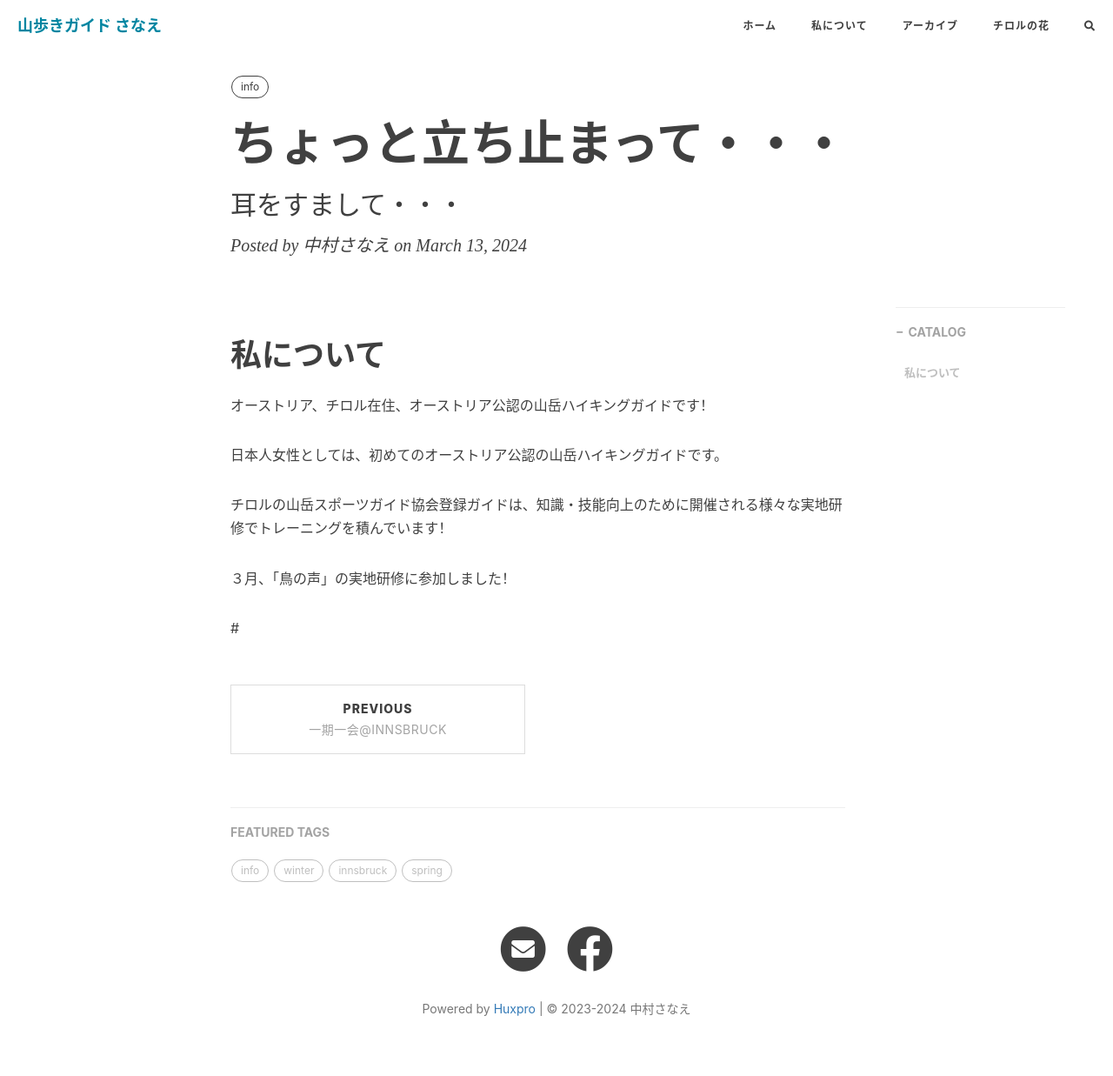
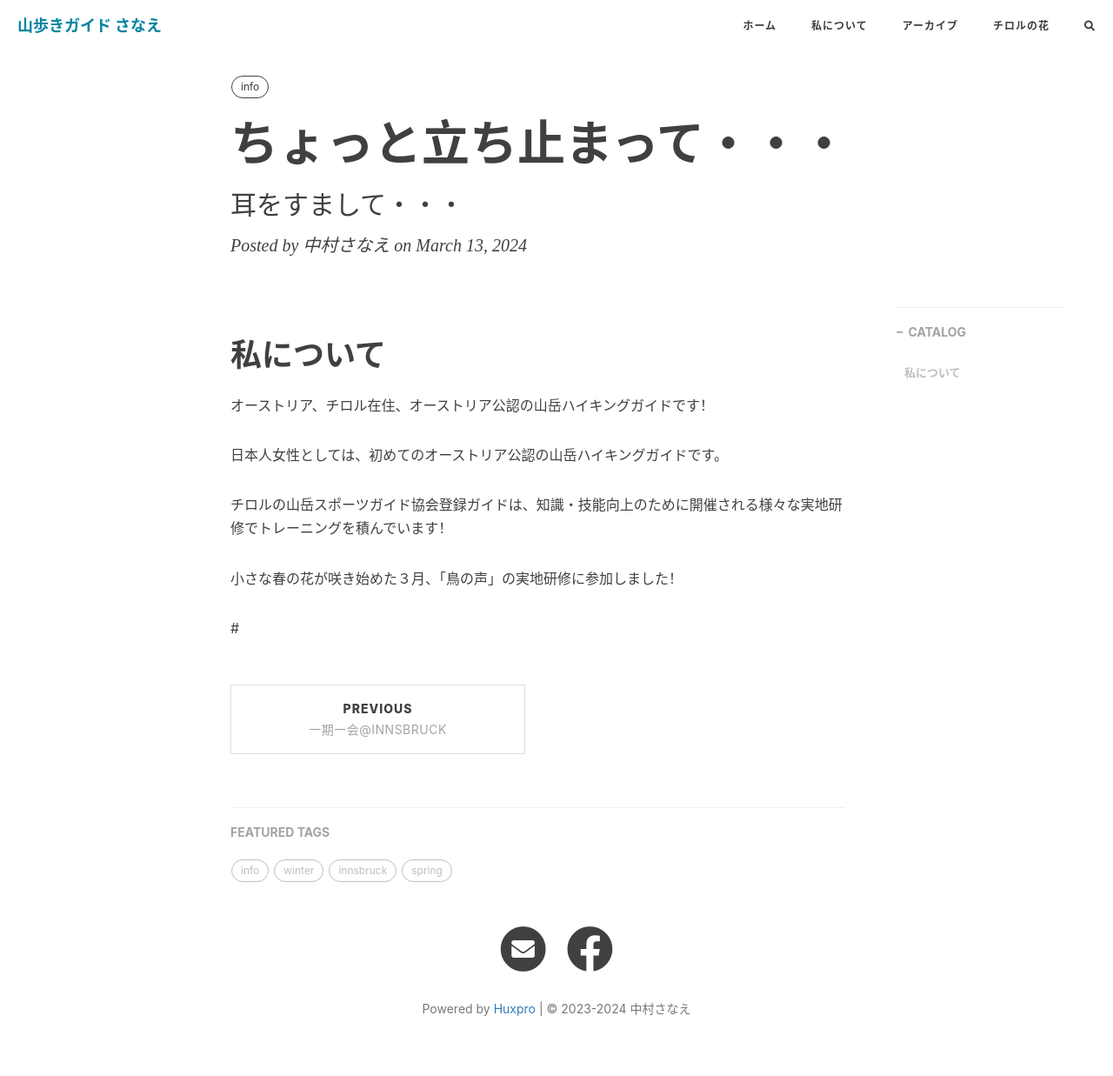
Before and after one commit to yamayagi/yamayagi.github.io, a Jekyll site: the page built from _posts/2024-03-13-info.md, in a window 1280 px wide. Shown: the whole page at 87% size. Built offline with Jekyll 4.4.1, drawn with Linux system fonts in a browser that asks for light colours; nearby versions of some CDN libraries; comment, search, counter and statistics services are not loaded.

Commit message:
Update 2024-03-13-info.md

```diff
--- a/_posts/2024-03-13-info.md
+++ b/_posts/2024-03-13-info.md
@@ -12,6 +12,10 @@ tags: [info]
 
 チロルの山岳スポーツガイド協会登録ガイドは、知識・技能向上のために開催される様々な実地研修でトレーニングを積んでいます！
 
-３月、「鳥の声」の実地研修に参加しました！
+小さな春の花が咲き始めた３月、「鳥の声」の実地研修に参加しました！
+
+
+
+
 
 #
```
